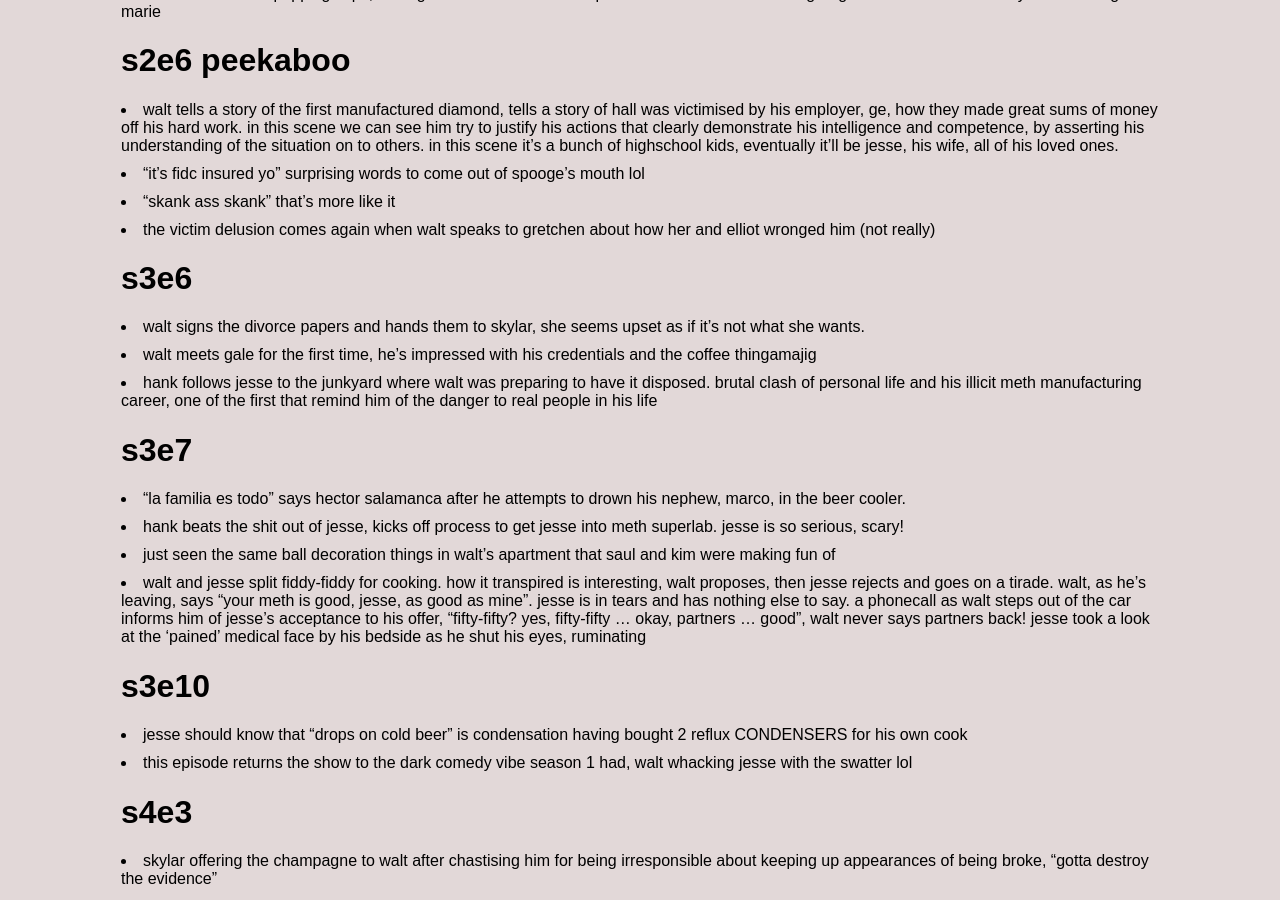
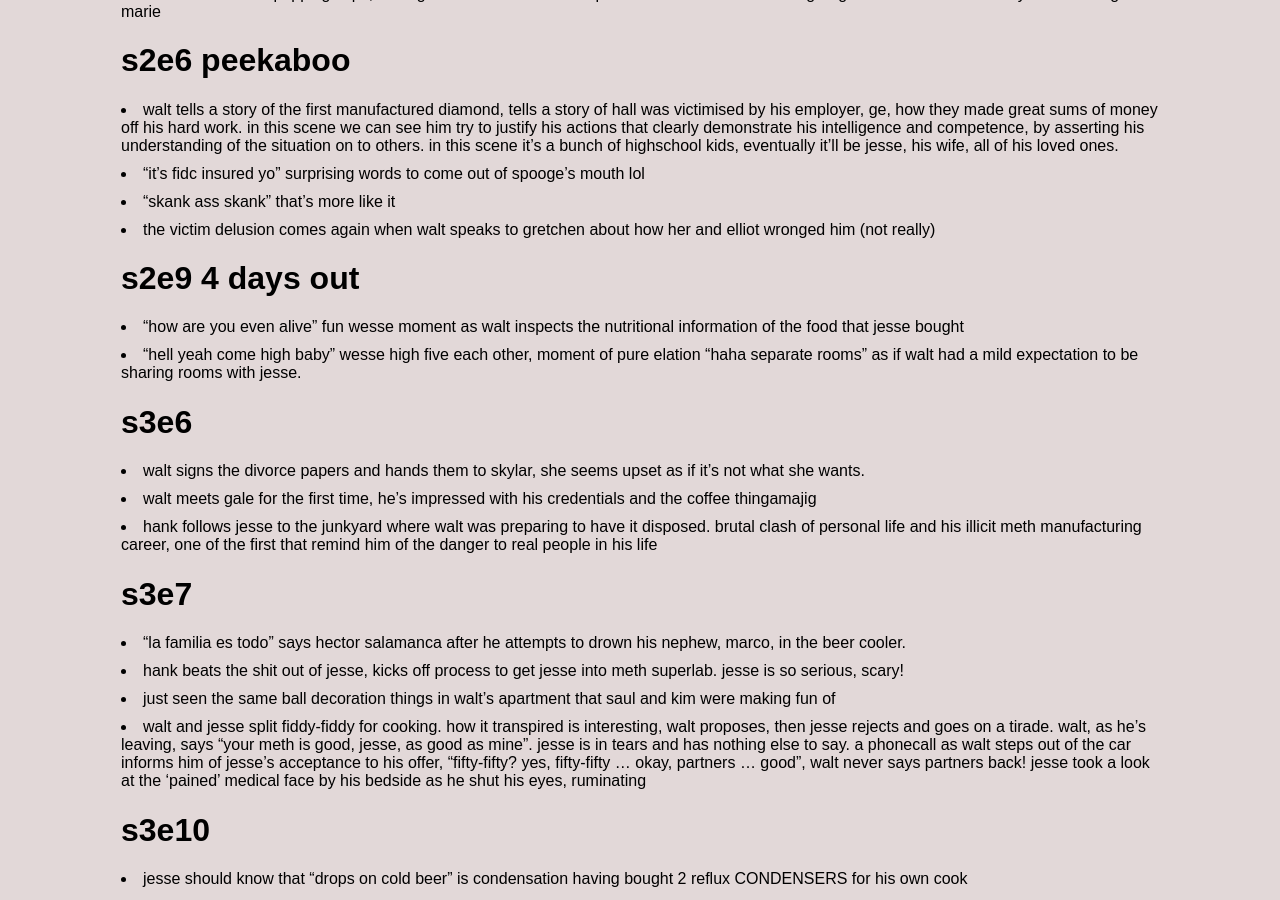
Before and after one commit to jsbaasi/jsbaasi.github.io, a Jekyll site: the page built from _posts/2026-06-08-breaking-bad-episodes.md, in a window 1280 px wide and 900 px high, scrolled down 1130 px. Built offline with Jekyll 4.4.1, drawn with Linux system fonts in a browser that asks for light colours.

Commit message:
vault backup: 2026-06-16 14:04:02

```diff
--- a/_posts/2026-06-08-breaking-bad-episodes.md
+++ b/_posts/2026-06-08-breaking-bad-episodes.md
@@ -27,6 +27,9 @@ permalink: /breaking-bad/
 - "it's fidc insured yo" surprising words to come out of spooge's mouth lol
 - "skank ass skank" that's more like it
 - the victim delusion comes again when walt speaks to gretchen about how her and elliot wronged him (not really)
+# s2e9 4 days out
+- "how are you even alive" fun wesse moment as walt inspects the nutritional information of the food that jesse bought
+- "hell yeah come high baby" wesse high five each other, moment of pure elation "haha separate rooms" as if walt had a mild expectation to be sharing rooms with jesse.
 # s3e6
 - walt signs the divorce papers and hands them to skylar, she seems upset as if it's not what she wants.
 - walt meets gale for the first time, he's impressed with his credentials and the coffee thingamajig
```
